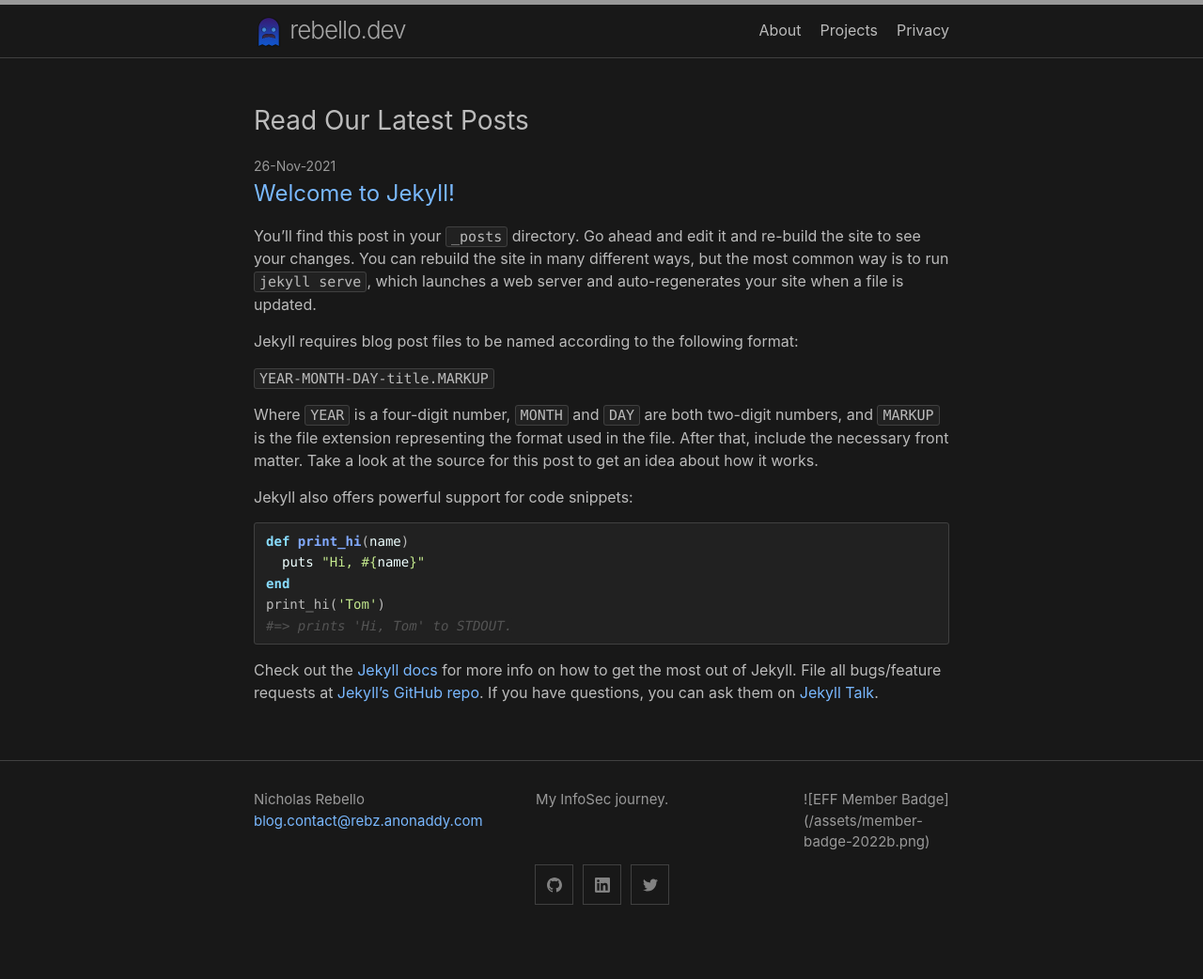
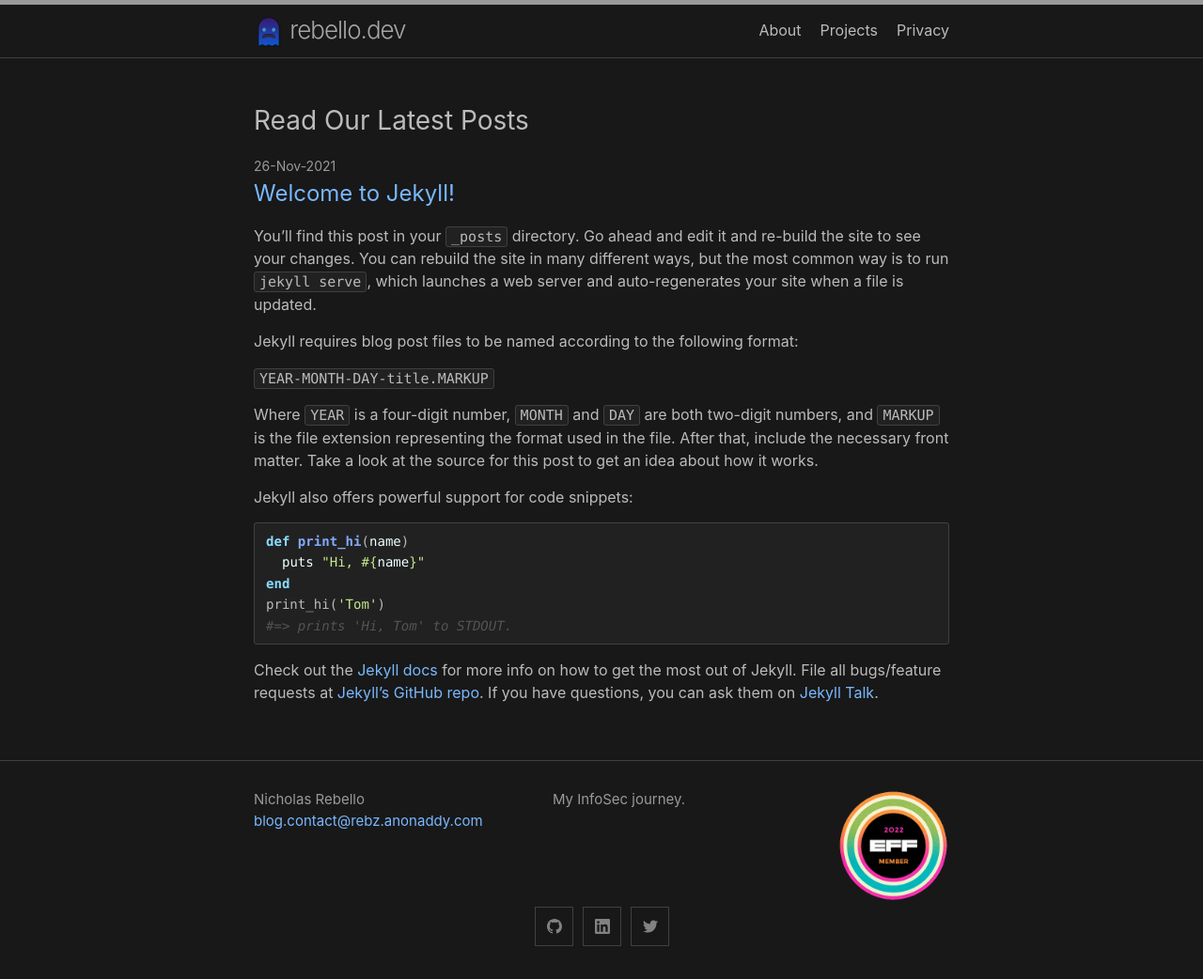
Before and after one commit to NicholasRebello/rebello.dev, a Jekyll site: the page built from index.markdown, in a window 1280 px wide. Shown: the whole page at 94% size. Built offline with Jekyll 4.4.1, drawn with Linux system fonts in a browser that asks for light colours; before the commit the page ends 998 px from its top, so only the background shows below that.

Commit message:
1.4 Another attempt at footer image

```diff
--- a/_includes/footer.html
+++ b/_includes/footer.html
@@ -20,7 +20,7 @@
         <p>{{ site.description | escape }}</p>
       </div>
       <div>
-        ![EFF Member Badge](/assets/member-badge-2022b.png)
+        <img href="https://www.eff.org/" src="/assets/member-badge-2022b.png">
       </div>
     </div>
 
```
